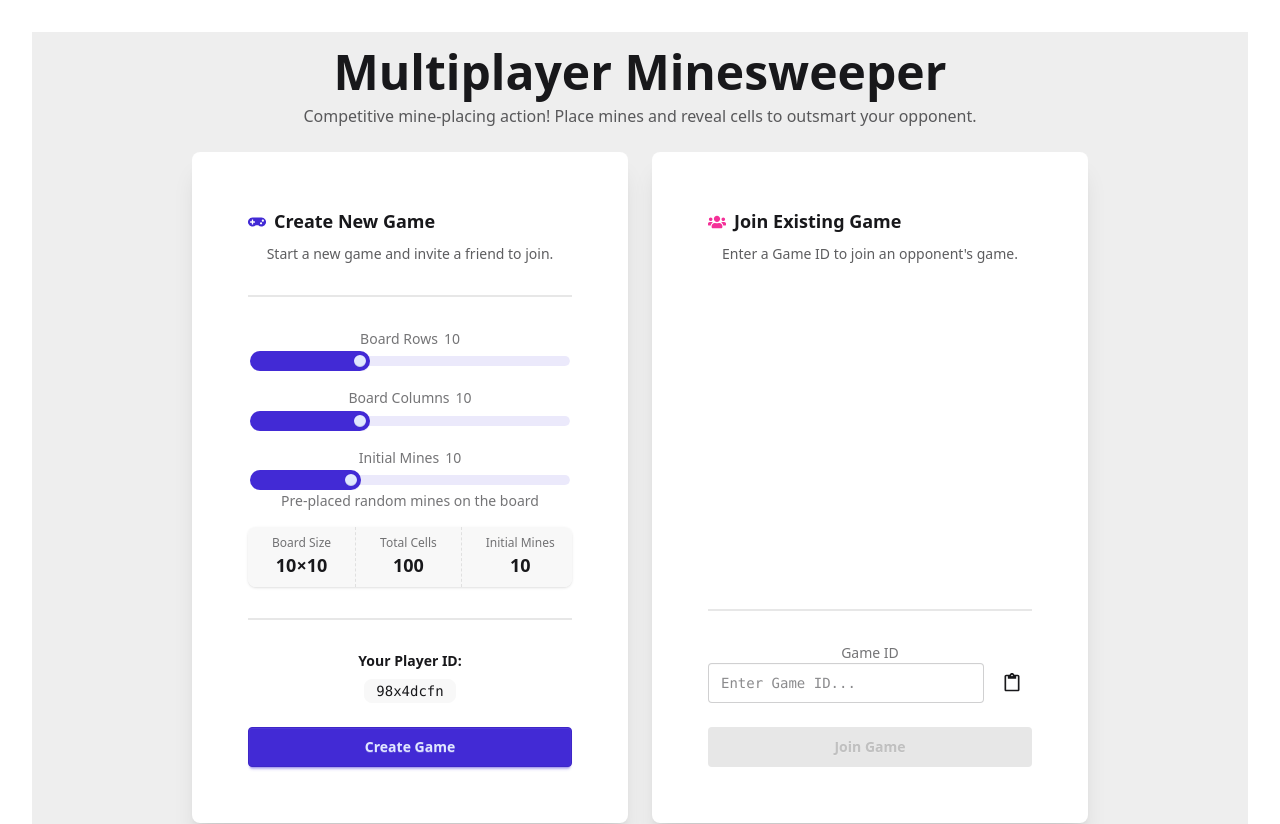
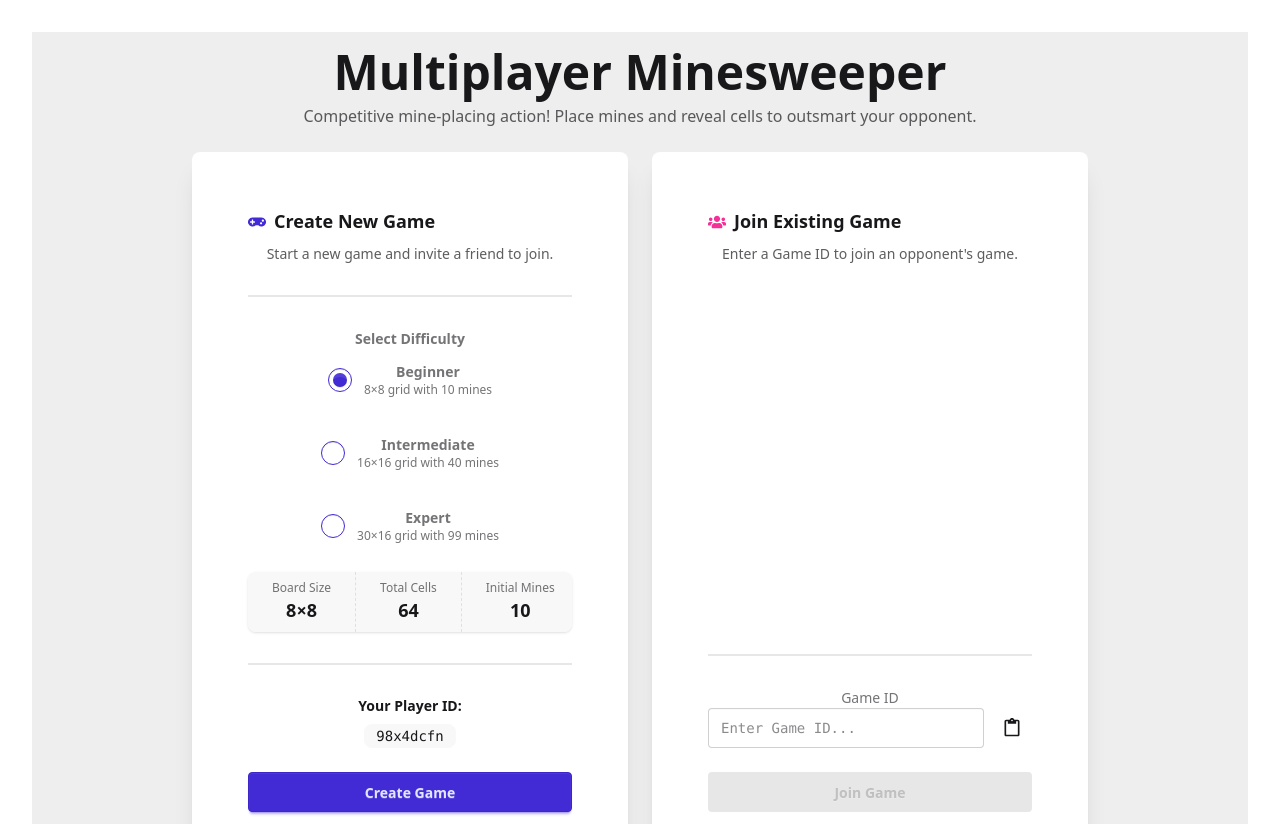
Before and after one commit to jbridges-olioapps/minesweeper, a React (Vite) app: page / in a window 1280 px wide. Shown: the top 824 px of the page. Built offline with nearby package versions, Linux system fonts and the light colour scheme; no server answers.

Commit message:
replace sliders with radio buttons

```diff
--- a/src/components/GameLobby.tsx
+++ b/src/components/GameLobby.tsx
@@ -41,10 +41,23 @@
   const [createdGameId, setCreatedGameId] = useState<string | null>(null);
   const [copied, setCopied] = useState(false);
 
-  // Board configuration
-  const [rows, setRows] = useState(10);
-  const [cols, setCols] = useState(10);
-  const [initialMines, setInitialMines] = useState(10);
+  // Difficulty level configuration
+  type Difficulty = "beginner" | "intermediate" | "expert";
+  const [difficulty, setDifficulty] = useState<Difficulty>("beginner");
+
+  // Get board configuration based on difficulty
+  const getDifficultyConfig = (level: Difficulty) => {
+    switch (level) {
+      case "beginner":
+        return { rows: 8, cols: 8, mines: 10 };
+      case "intermediate":
+        return { rows: 16, cols: 16, mines: 40 };
+      case "expert":
+        return { rows: 16, cols: 30, mines: 99 };
+    }
+  };
+
+  const { rows, cols, mines: initialMines } = getDifficultyConfig(difficulty);
 
   const playerId = getPlayerId();
 
@@ -379,64 +392,74 @@
 
               <div className="divider"></div>
 
-              {/* Board Configuration */}
+              {/* Difficulty Selection */}
               <div className="space-y-4">
                 <div className="form-control">
                   <label className="label">
-                    <span className="label-text">Board Rows</span>
-                    <span className="label-text-alt text-base-content/60">
-                      {rows}
+                    <span className="label-text font-semibold">
+                      Select Difficulty
                     </span>
                   </label>
-                  <input
-                    type="range"
-                    min="5"
-                    max="20"
-                    value={rows}
-                    onChange={(e) => setRows(Number(e.target.value))}
-                    className="range range-primary range-sm"
-                  />
+
+                  <div className="space-y-3">
+                    {/* Beginner */}
+                    <label className="label cursor-pointer justify-start gap-3 hover:bg-base-200 p-3 rounded-lg transition-colors">
+                      <input
+                        type="radio"
+                        name="difficulty"
+                        className="radio radio-primary"
+                        checked={difficulty === "beginner"}
+                        onChange={() => setDifficulty("beginner")}
+                      />
+                      <div className="flex-1">
+                        <span className="label-text font-semibold">
+                          Beginner
+                        </span>
+                        <p className="text-xs text-base-content/60">
+                          8×8 grid with 10 mines
+                        </p>
+                      </div>
+                    </label>
+
+                    {/* Intermediate */}
+                    <label className="label cursor-pointer justify-start gap-3 hover:bg-base-200 p-3 rounded-lg transition-colors">
+                      <input
+                        type="radio"
+                        name="difficulty"
+                        className="radio radio-primary"
+                        checked={difficulty === "intermediate"}
+                        onChange={() => setDifficulty("intermediate")}
+                      />
+                      <div className="flex-1">
+                        <span className="label-text font-semibold">
+                          Intermediate
+                        </span>
+                        <p className="text-xs text-base-content/60">
+                          16×16 grid with 40 mines
+                        </p>
+                      </div>
+                    </label>
+
+                    {/* Expert */}
+                    <label className="label cursor-pointer justify-start gap-3 hover:bg-base-200 p-3 rounded-lg transition-colors">
+                      <input
+                        type="radio"
+                        name="difficulty"
+                        className="radio radio-primary"
+                        checked={difficulty === "expert"}
+                        onChange={() => setDifficulty("expert")}
+                      />
+                      <div className="flex-1">
+                        <span className="label-text font-semibold">Expert</span>
+                        <p className="text-xs text-base-content/60">
+                          30×16 grid with 99 mines
+                        </p>
+                      </div>
+                    </label>
+                  </div>
                 </div>
 
-                <div className="form-control">
-                  <label className="label">
-                    <span className="label-text">Board Columns</span>
-                    <span className="label-text-alt text-base-content/60">
-                      {cols}
-                    </span>
-                  </label>
-                  <input
-                    type="range"
-                    min="5"
-                    max="20"
-                    value={cols}
-                    onChange={(e) => setCols(Number(e.target.value))}
-                    className="range range-primary range-sm"
-                  />
-                </div>
-
-                <div className="form-control">
-                  <label className="label">
-                    <span className="label-text">Initial Mines</span>
-                    <span className="label-text-alt text-base-content/60">
-                      {initialMines}
-                    </span>
-                  </label>
-                  <input
-                    type="range"
-                    min="0"
-                    max={Math.floor((rows * cols) / 3)}
-                    value={initialMines}
-                    onChange={(e) => setInitialMines(Number(e.target.value))}
-                    className="range range-primary range-sm"
-                  />
-                  <label className="label">
-                    <span className="label-text-alt">
-                      Pre-placed random mines on the board
-                    </span>
-                  </label>
-                </div>
-
+                {/* Selected Configuration Display */}
                 <div className="stats stats-vertical lg:stats-horizontal shadow bg-base-200 w-full">
                   <div className="stat py-2">
                     <div className="stat-title text-xs">Board Size</div>
```
Also changed, not shown: 1 other file (tests, documents, lock files or other folders).
